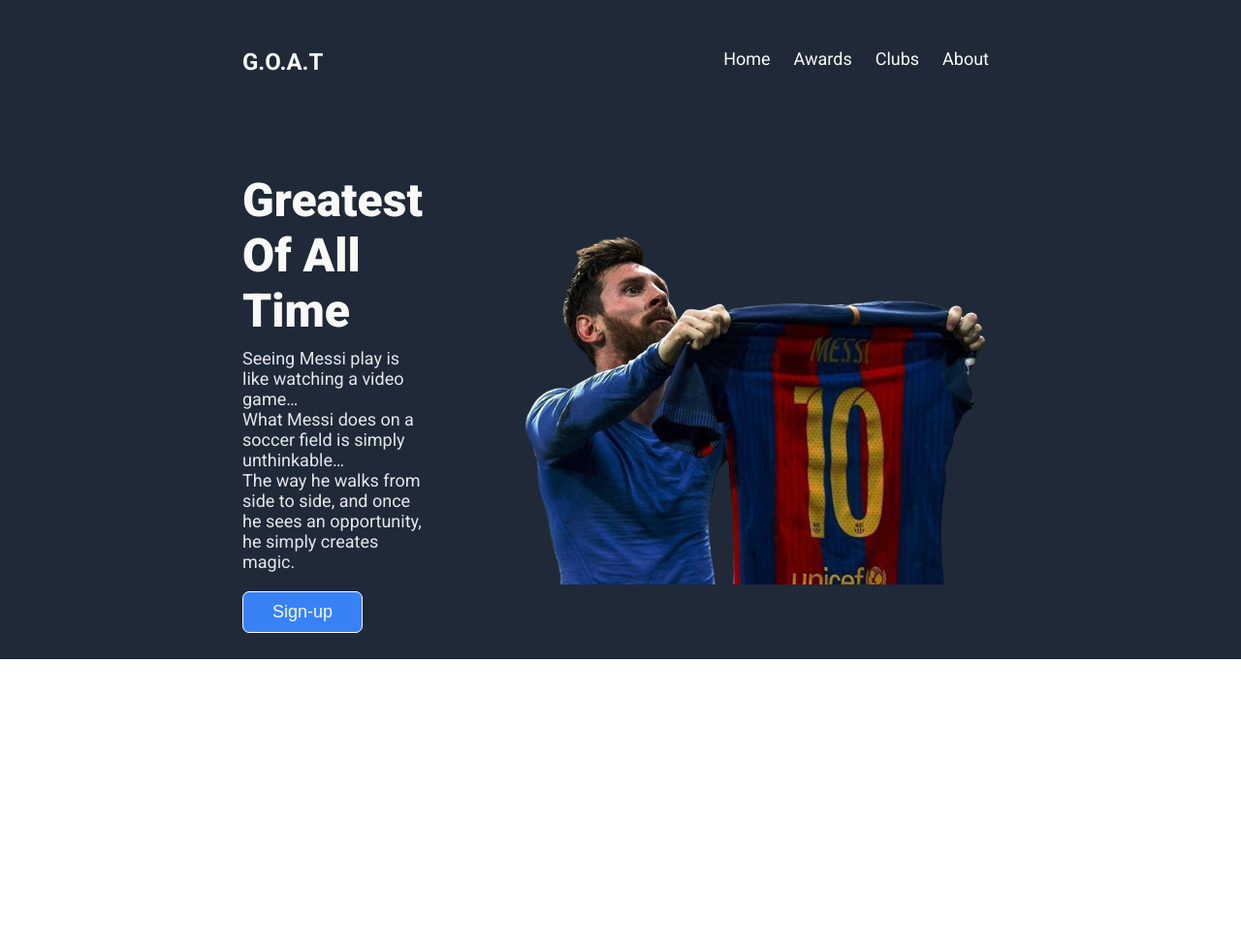
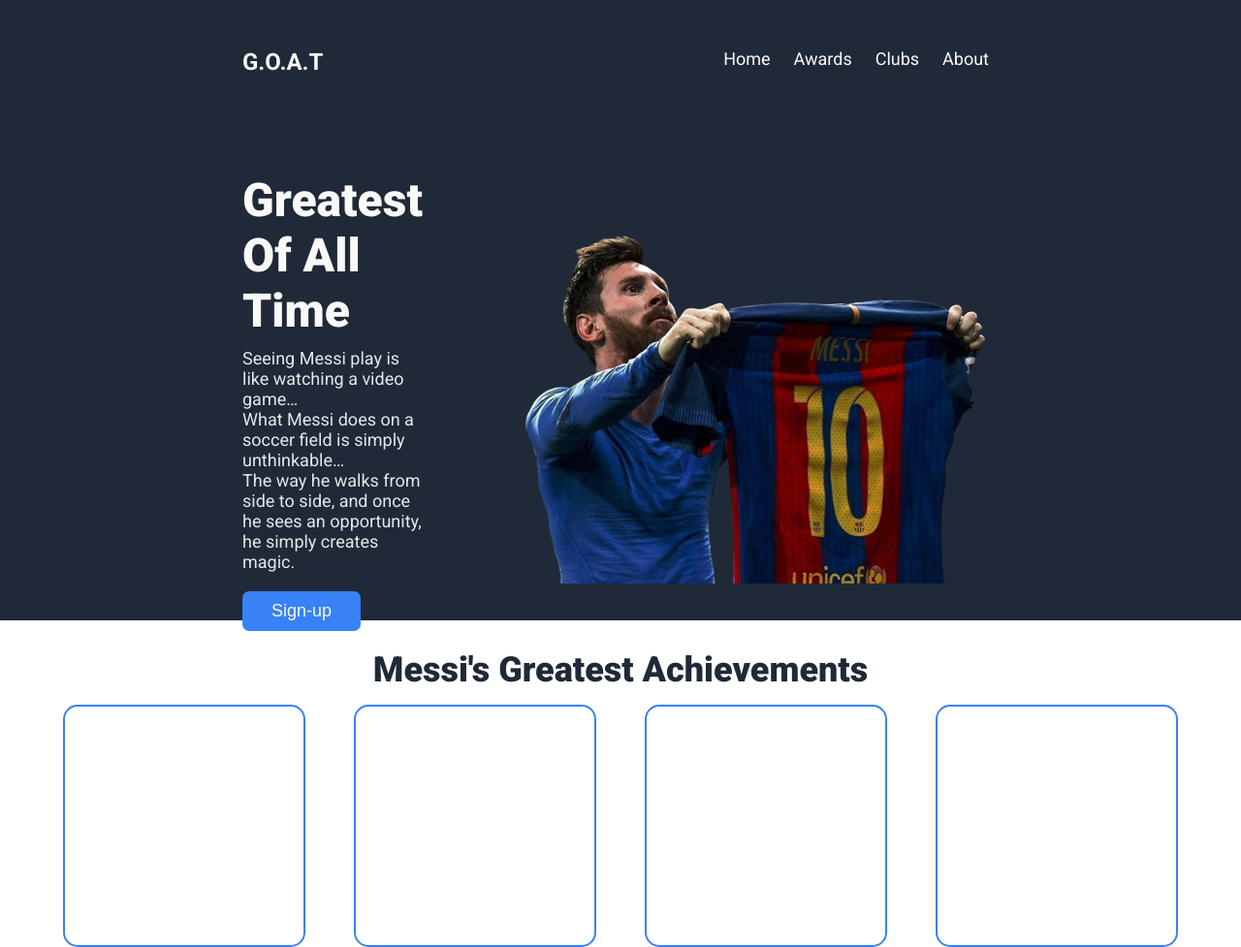
Before and after one commit to johnmariita/landing-page, a plain HTML site: page index.html in a window 1280 px wide. Shown: the whole page at 97% size. Before the commit the page ends 800 px from the top, so only its background shows below. Drawn offline with Linux system fonts and the light colour scheme.

Commit message:
content page

```diff
--- a/index.html
+++ b/index.html
@@ -29,5 +29,14 @@
             <img src="images/messi-hero-sec.png" alt="">
         </div>
     </section>
+    <div class="content-section">
+        <h1 class="content-header">messi's greatest achievements</h1>
+        <div class="cards">
+            <div class="card card-1"></div>
+            <div class="card card-2"></div>
+            <div class="card card-3"></div>
+            <div class="card card-4"></div>
+        </div>
+    </div>
 </body>
 </html>
--- a/style.css
+++ b/style.css
@@ -11,10 +11,11 @@
 }
 body{
     font-family: 'Roboto', sans-serif;
+    width: 100vw;
 }
 .header{
     width: 100%;
-    height: 85vh;
+    height: 80vh;
     background-color: var(--primary-color);
 }
 .header .nav-bar{
@@ -88,9 +89,32 @@ body{
     border-radius: 7px;
     background-color: #3882f6;
     color: var(--heading-color);
-    border: 1px solid var(--heading-color);
+    border: none;
     cursor: pointer;
 }
 .header .hero-section .text-area button:active{
     background-color: #3d6fd8;
 }
+
+.content-section{
+    width: 100vw;
+}
+.content-section .content-header{
+    text-align: center;
+    margin: 30px auto 15px;
+    text-transform: capitalize;
+    color: var(--primary-color);
+    font-size: 36px;
+    font-weight: 800;
+}
+.content-section .cards{
+    display: flex;
+    justify-content: center;
+}
+.content-section .cards .card{
+    width: 250px;
+    height: 250px;
+    margin: 0 25px;
+    border: 2px solid #3882f6;
+    border-radius: 15px;
+}
```
